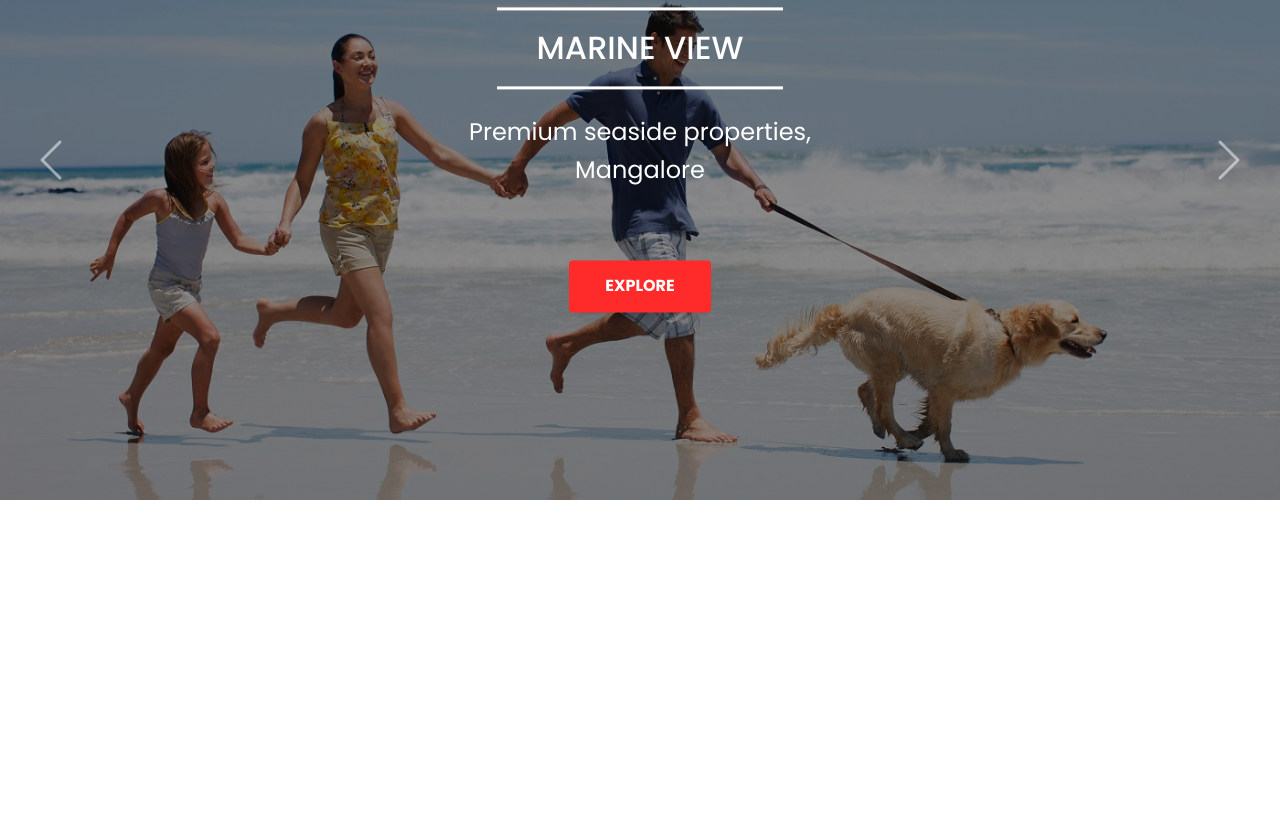
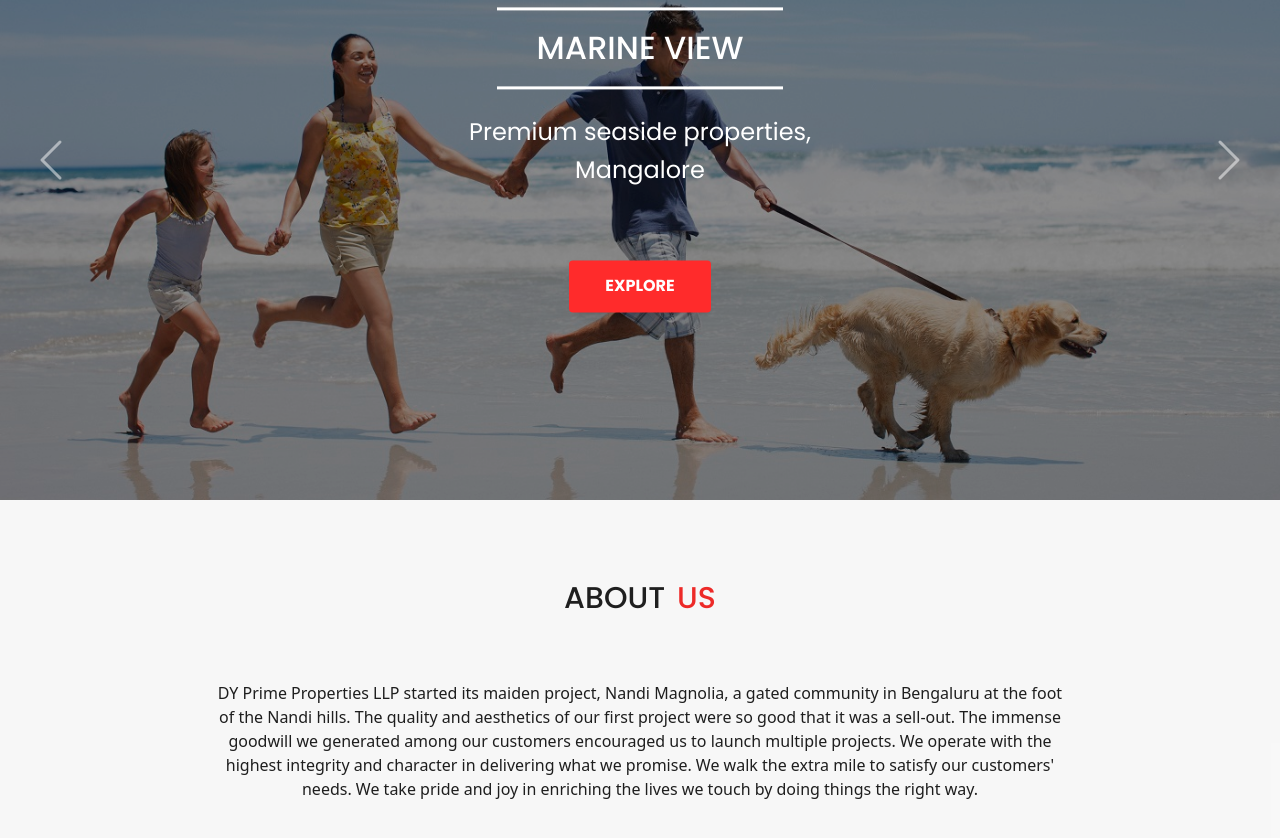
Before and after one commit to AntonyAjay123/blue-valley-project, a React (Vite) app: page / in a window 1280 px wide. Shown: the part 274-1112 px from the top of the page. Before the commit the page ends 800 px from the top, so only its background shows below. Built offline with nearby package versions, Linux system fonts and the light colour scheme.

Commit message:
create about section

```diff
--- /dev/null
+++ b/src/components/AboutSection/AboutSection.scss
@@ -0,0 +1,38 @@
+.about-section{
+    display: flex;
+    flex-direction: column;
+    padding: 80px 0;
+    text-align: center;
+    background: var(--b3);
+    .section-title-container{
+        width:100%;
+        display: flex;
+        justify-content: center;
+        height: auto;
+    .section-title{
+        font-size: 30px;
+    text-transform: uppercase;
+    color: var(--c3);
+    display: inline;
+    align-items: center;
+    grid-gap: 12px;
+    font-weight: 500;
+    display: inline-flex;
+    position: relative;
+    margin-bottom: 65px;
+    span{
+        font-size: inherit;
+    color: var(--c1);
+    margin-left: 0;
+    padding-left: 0;
+    }
+    }
+}
+}
+.about-content{
+    font-family: system-ui;
+    color: var(--c6);
+    line-height: 1.5rem;
+    width: 66.66666667%;
+    margin: auto !important;
+}
--- /dev/null
+++ b/src/components/AboutSection/AboutSection.tsx
@@ -0,0 +1,14 @@
+import { Container } from "react-bootstrap";
+import './AboutSection.scss'
+export const AboutSection = () =>{
+    return <div className="about-section">
+
+        <div className="section-title-container">
+            <h1 className="section-title"> About<span className="title-us">Us</span></h1>
+        </div>
+        <div className="about-content">
+            DY Prime Properties LLP started its maiden project, Nandi Magnolia, a gated community in Bengaluru at the foot of the Nandi hills. The quality and aesthetics of our first project were so good that it was a sell-out. The immense goodwill we generated among our customers encouraged us to launch multiple projects. We operate with the highest integrity and character in delivering what we promise. We walk the extra mile to satisfy our customers' needs. We take pride and joy in enriching the lives we touch by doing things the right way.
+    </div>
+
+    </div>
+}
--- a/src/pages/Home.tsx
+++ b/src/pages/Home.tsx
@@ -1,9 +1,11 @@
+import { AboutSection } from "../components/AboutSection/AboutSection"
 import { HomeSlider } from "../components/CustomCarousel/CustomCarousel"
 
 export const Home = ()=>{
     return(
         <>
         <HomeSlider/>
+        <AboutSection/>
         </>
     )
 }
```
